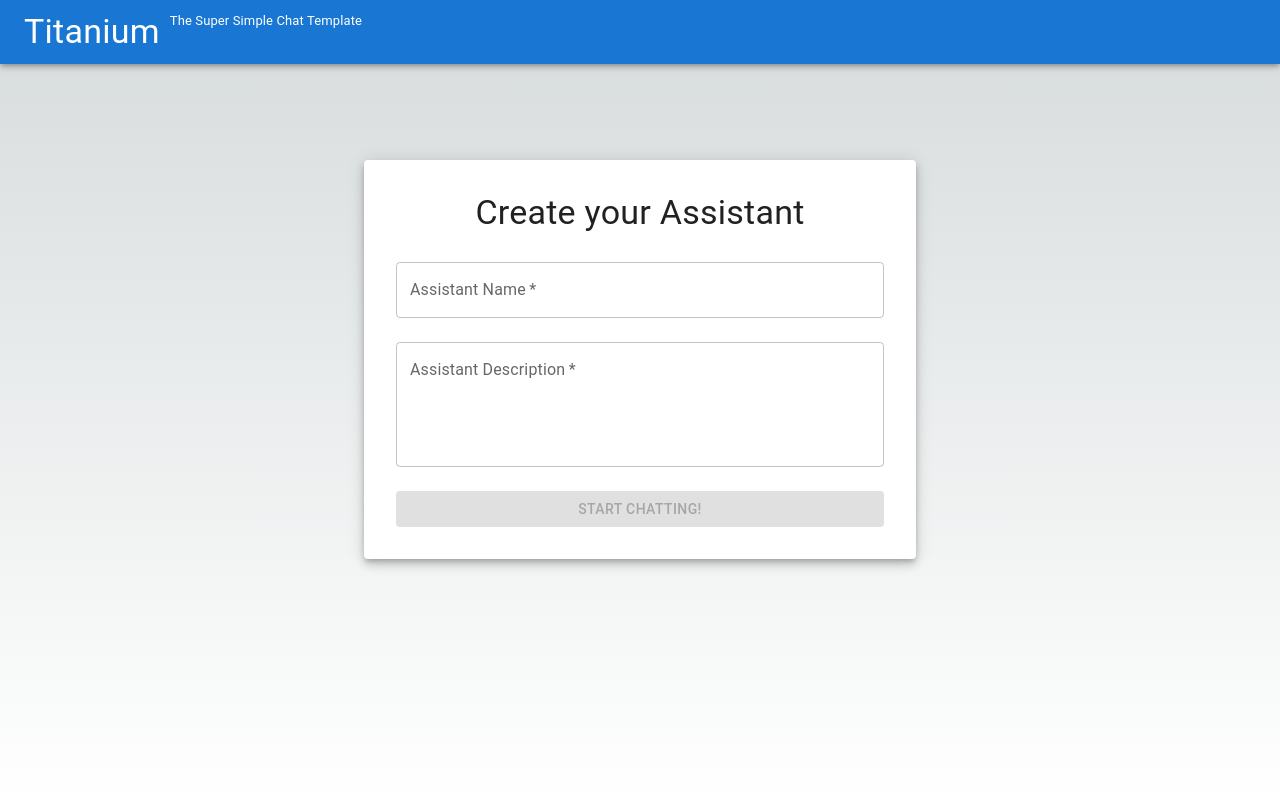
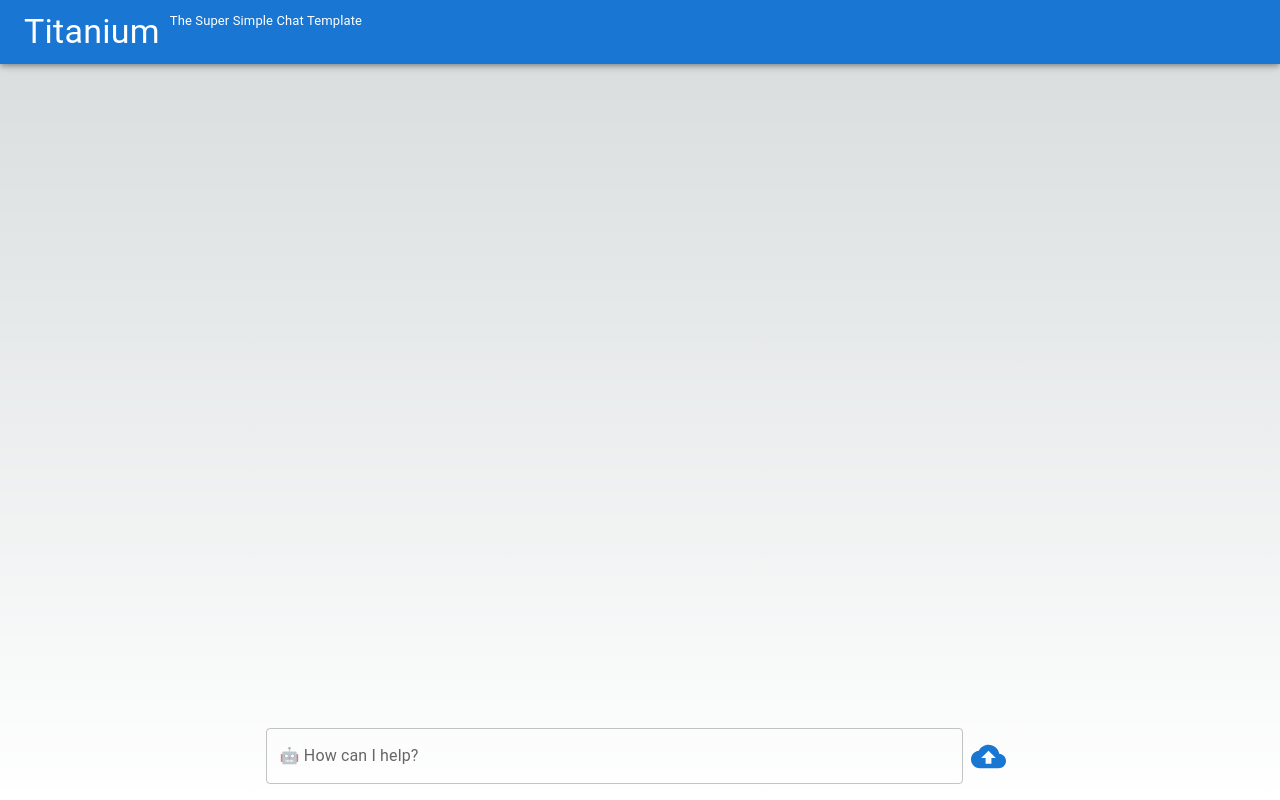
Before and after one commit to athrael-soju/Titanium, a Next.js app: page / in a window 1280 px wide. Built offline with nearby package versions, Linux system fonts and the light colour scheme.

Commit message:
Refactor file upload functionality

```diff
--- a/app/components/Chat/Chat.tsx
+++ b/app/components/Chat/Chat.tsx
@@ -1,18 +1,12 @@
 'use client';
 
 import React, { useState, useEffect } from 'react';
-import {
-  TextField,
-  Button,
-  Paper,
-  Container,
-  Box,
-  Typography,
-} from '@mui/material';
+import { TextField } from '@mui/material';
 import { v4 as uuidv4 } from 'uuid';
 import FileUpload from '../FileUpload/FileUpload';
 import MessagesField from './MessagesField';
 import styles from './Chat.module.css';
+import Loader from './Loader';
 
 interface IMessage {
   text: string;
@@ -21,11 +15,8 @@ interface IMessage {
 }
 
 const Chat = () => {
-  const [assistantName, setAssistantName] = useState('');
-  const [assistantDescription, setAssistantDescription] = useState('');
-  const [isStartEnabled, setIsStartEnabled] = useState(false);
-  const [hasStarted, setHasStarted] = useState(false);
   const [messages, setMessages] = useState<IMessage[]>([]);
+  const [isLoading, setIsLoading] = useState<boolean>(false);
 
   const addUserMessageToState = (message: string) => {
     const userMessageId = uuidv4();
@@ -45,76 +36,15 @@ const Chat = () => {
     ]);
   };
 
-  const checkFields = () => {
-    setIsStartEnabled(
-      assistantName.trim() !== '' && assistantDescription.trim() !== ''
-    );
-  };
-
-  // Invoke checkFields whenever there's a change in the input fields
-  useEffect(checkFields, [assistantName, assistantDescription]);
-
-  const handleStart = () => {
-    if (isStartEnabled) {
-      setHasStarted(true);
-    }
-  };
-
-  const renderLandingPage = () => (
-    <Container maxWidth="sm">
-      <Box sx={{ my: 8 }}>
-        <Paper elevation={6} sx={{ p: 4 }}>
-          <Typography
-            variant="h4"
-            component="h1"
-            gutterBottom
-            textAlign="center"
-          >
-            Create your Assistant
-          </Typography>
-          <TextField
-            required
-            label="Assistant Name"
-            fullWidth
-            margin="normal"
-            variant="outlined"
-            value={assistantName}
-            onChange={(e) => setAssistantName(e.target.value)}
-          />
-          <TextField
-            required
-            label="Assistant Description"
-            fullWidth
-            margin="normal"
-            variant="outlined"
-            value={assistantDescription}
-            onChange={(e) => setAssistantDescription(e.target.value)}
-            multiline
-            rows={4}
-          />
-          <Button
-            variant="contained"
-            color="primary"
-            fullWidth // This makes the button extend to the full width of the container
-            disabled={!isStartEnabled}
-            onClick={handleStart}
-            sx={{ mt: 2 }} // Adds margin-top for spacing
-          >
-            Start Chatting!
-          </Button>
-        </Paper>
-      </Box>
-    </Container>
-  );
-
   const handleAIResponse = async (userMessage: string) => {
     try {
+      setIsLoading(true);
       const response = await fetch('/api/chat', {
         method: 'POST',
         headers: { 'Content-Type': 'application/json' },
         body: JSON.stringify({ userMessage }),
       });
-
+      setIsLoading(false);
       if (!response.ok) {
         throw new Error(`HTTP error! Status: ${response.status}`);
       }
@@ -190,12 +120,9 @@ const Chat = () => {
     }
   };
 
-  if (!hasStarted) {
-    return renderLandingPage();
-  }
-
   return (
     <>
+      {isLoading && <Loader />}
       <MessagesField messages={messages} />
       <div className={styles.inputArea}>
         <TextField
@@ -205,10 +132,9 @@ const Chat = () => {
           onKeyDown={handleSendMessage}
           className={styles.textField}
         />
-        <FileUpload />
+        <FileUpload isLoading={isLoading} setIsLoading={setIsLoading} />
       </div>
     </>
   );
 };
-
 export default Chat;
--- /dev/null
+++ b/app/components/Chat/Loader.tsx
@@ -0,0 +1,18 @@
+import React from 'react';
+import { Box, CircularProgress } from '@mui/material';
+
+const Loader: React.FC = () => {
+  return (
+    <Box
+      display="flex"
+      justifyContent="center"
+      alignItems="center"
+      height="80vh"
+      position="fixed"
+    >
+      <CircularProgress />
+    </Box>
+  );
+};
+
+export default Loader;
--- a/app/components/FileUpload/FileUpload.tsx
+++ b/app/components/FileUpload/FileUpload.tsx
@@ -1,23 +1,31 @@
 'use client';
 
-import React, { useState } from 'react';
+import React, { useRef, useState } from 'react';
 import { IconButton } from '@mui/material';
 import CloudUploadIcon from '@mui/icons-material/CloudUpload';
 
-const FileUpload = () => {
+const FileUpload = ({
+  isLoading,
+  setIsLoading,
+}: {
+  isLoading: boolean;
+  setIsLoading: React.Dispatch<React.SetStateAction<boolean>>;
+}) => {
   const [selectedFile, setSelectedFile] = useState<File | null>(null);
+  const fileInputRef = useRef<HTMLInputElement>(null);
 
   const handleFileChange = (event: React.ChangeEvent<HTMLInputElement>) => {
-    let files = event?.target?.files!;
-    if (files[0]) {
+    let files = event.target.files;
+    if (files && files[0]) {
       setSelectedFile(files[0]);
+      uploadFile(files[0]);
     }
   };
 
-  const handleFileUpload = async () => {
-    if (selectedFile) {
+  const uploadFile = async (file: File) => {
+    setIsLoading(true);
     const formData = new FormData();
-      formData.append('file', selectedFile);
+    formData.append('file', file);
 
     try {
       const response = await fetch('/api/upload', {
@@ -31,25 +39,26 @@ const FileUpload = () => {
       console.log('File uploaded successfully', response);
     } catch (error) {
       console.error('Failed to upload file:', error);
-      }
+    } finally {
+      setIsLoading(false);
     }
   };
 
   return (
     <>
       <input
-        accept="image/*" // or any other file types you want to accept
+        accept="application/pdf" // or any other file types you want to accept
         type="file"
         onChange={handleFileChange}
         style={{ display: 'none' }}
         id="file-upload"
+        ref={fileInputRef}
       />
       <label htmlFor="file-upload">
         <IconButton
           color="primary"
           aria-label="upload picture"
           component="span"
-          onClick={handleFileUpload}
         >
           <CloudUploadIcon fontSize="large" />
         </IconButton>
```
Also changed, not shown: app/api/upload/route.ts (+16 -3 lines). Lines whose indentation alone changed are shown as unchanged.
